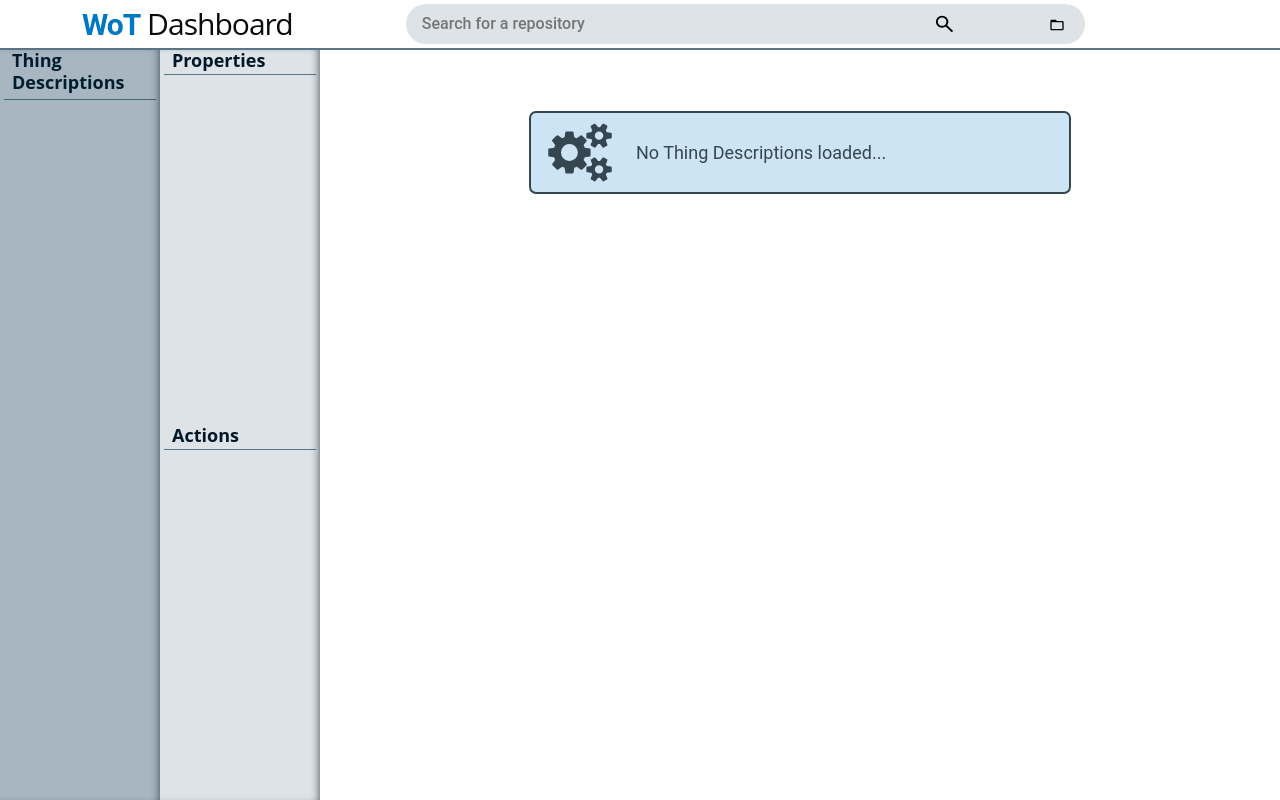
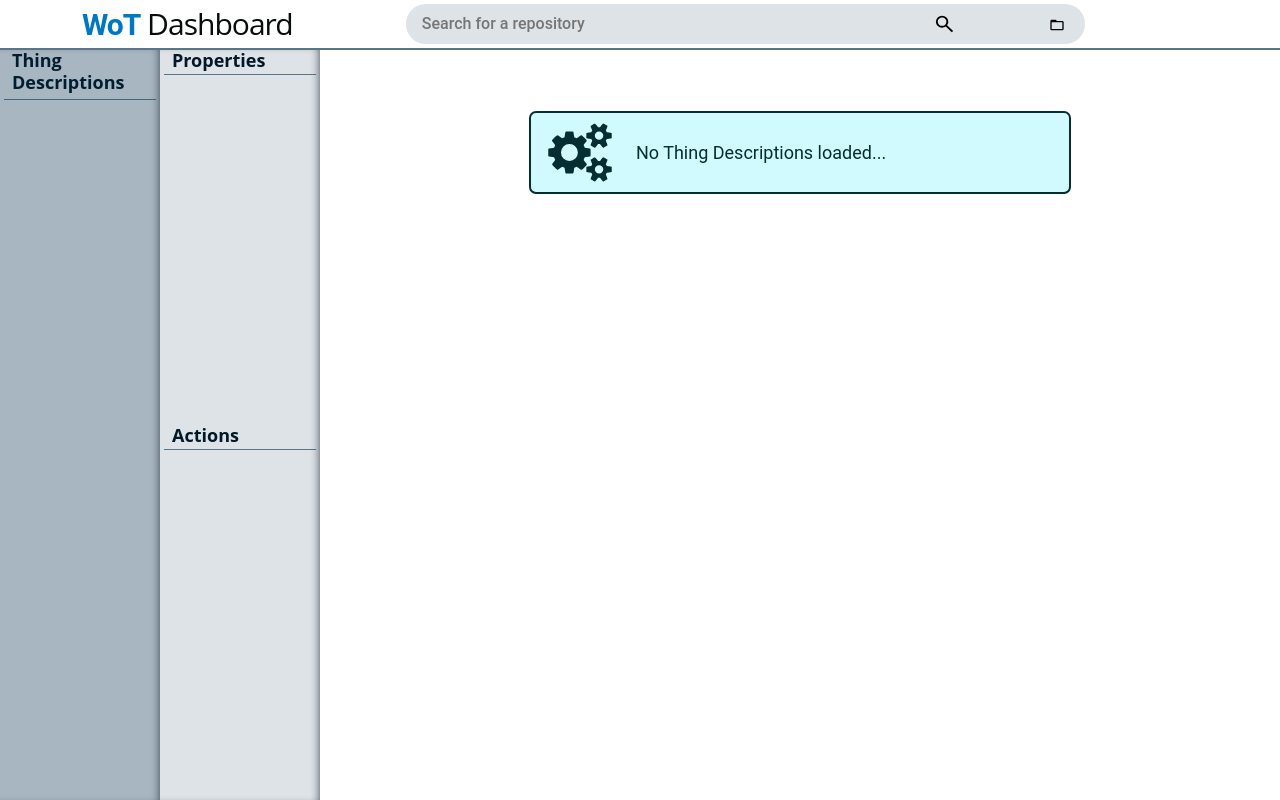
Before and after one commit to Erro48/itd-debugtool, a React (Create React App) app: page / in a window 1280 px wide. Built offline with nearby package versions, Linux system fonts and the light colour scheme.

Commit message:
Update CodePanel and info banner colors

```diff
--- a/public/style/colors.css
+++ b/public/style/colors.css
@@ -21,9 +21,9 @@
 	--error-text-color: var(--danger-800);
 
 	/* ----- Code section ----- */
-	--input-code-section__primary: var(--success-200);
-	--input-code-section__secondary: var(--success-800);
+	--input-code-section__primary: var(--neutral-200);
+	--input-code-section__secondary: var(--neutral-800);
 
-	--output-code-section__primary: var(--info-200);
-	--output-code-section__secondary: var(--info-900);
+	--output-code-section__primary: var(--primary-200);
+	--output-code-section__secondary: var(--primary-900);
 }
--- a/src/components/panels/CodePanel.js
+++ b/src/components/panels/CodePanel.js
@@ -42,12 +42,14 @@ const CodePanel = ({ type, attributes }) => {
 		).innerHTML
 		navigator.clipboard.writeText(code)
 
-		document.querySelector(`[data-section-type=${type}] img`).src =
-			'./icons/tick-outline.svg'
+		const copyBtn = document.querySelector(`[data-section-type=${type}] img`)
+
+		copyBtn.src = './icons/tick-outline.svg'
+		copyBtn.classList.add('copy-btn-animation')
 
 		setTimeout(() => {
-			document.querySelector(`[data-section-type=${type}] img`).src =
-				'./icons/copy.svg'
+			copyBtn.src = './icons/copy.svg'
+			copyBtn.classList.remove('copy-btn-animation')
 		}, COPY_ANIMATION_DELAY)
 	}
 
--- a/src/components/panels/codePanel.css
+++ b/src/components/panels/codePanel.css
@@ -45,6 +45,10 @@
 	aspect-ratio: 1;
 }
 
+.copy-btn-animation {
+	background-color: var(--success-200);
+}
+
 /* #endregion Header*/
 
 /* #region Body */
--- a/src/components/utils/Breadcrumbs.js
+++ b/src/components/utils/Breadcrumbs.js
@@ -11,7 +11,7 @@ const Breadcrumbs = ({ path }) => {
 	return (
 		<nav
 			aria-label='breadcrumb'
-			className={classNames(path.length === 0 ? 'd-none' : '')}
+			className={classNames(path.length === 0 ? 'd-none' : '', 'px-2')}
 		>
 			<ol className='breadcrumb m-0'>
 				{path.map((element) => (
--- a/src/components/utils/banner.css
+++ b/src/components/utils/banner.css
@@ -20,8 +20,8 @@
 }
 
 .info-banner {
-	--banner__primary-color: var(--primary-100);
-	--banner__secondary-color: var(--neutral-700);
+	--banner__primary-color: var(--info-100);
+	--banner__secondary-color: var(--info-900);
 }
 
 .warning-banner {
```
Also changed, not shown: public/icons/gears.svg.
